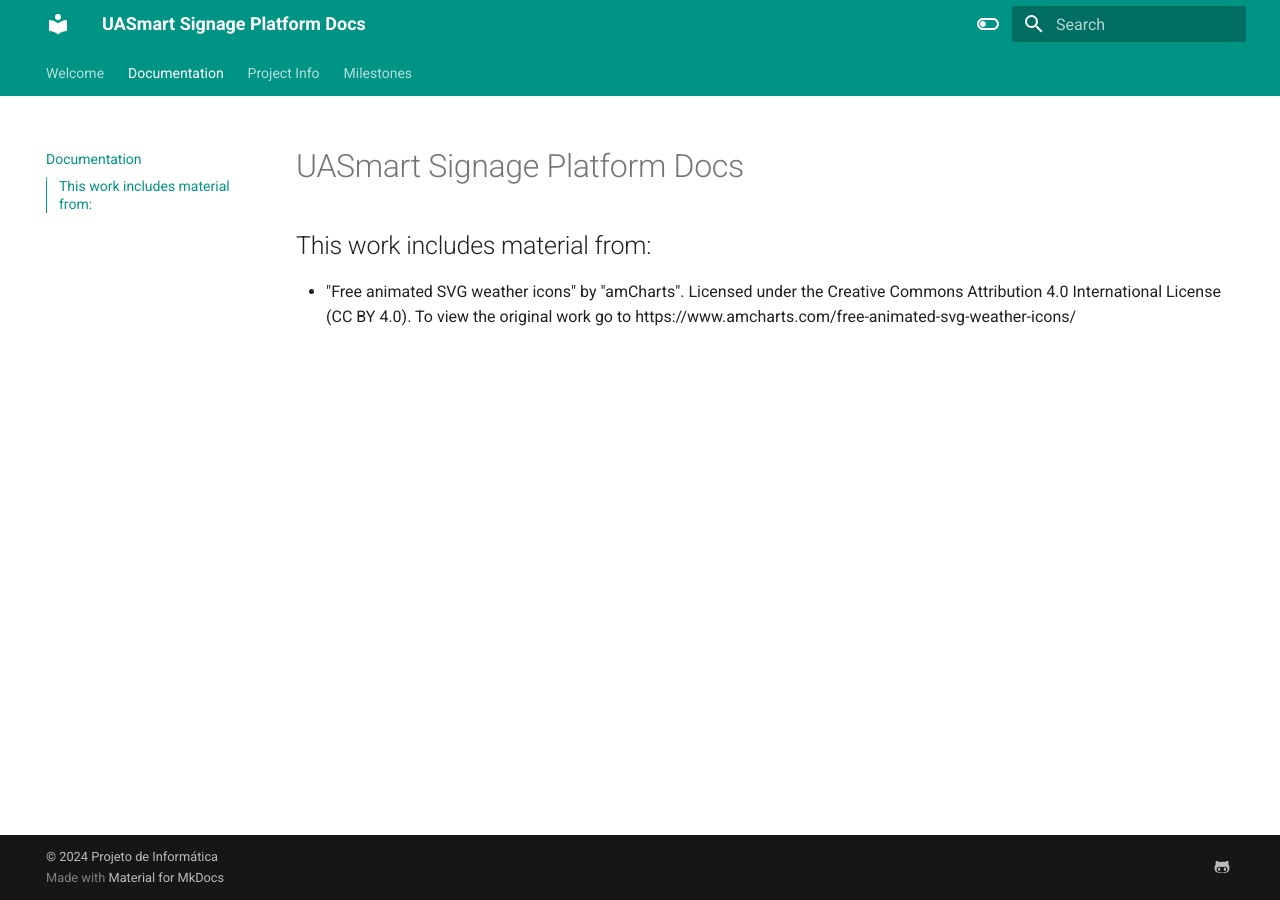
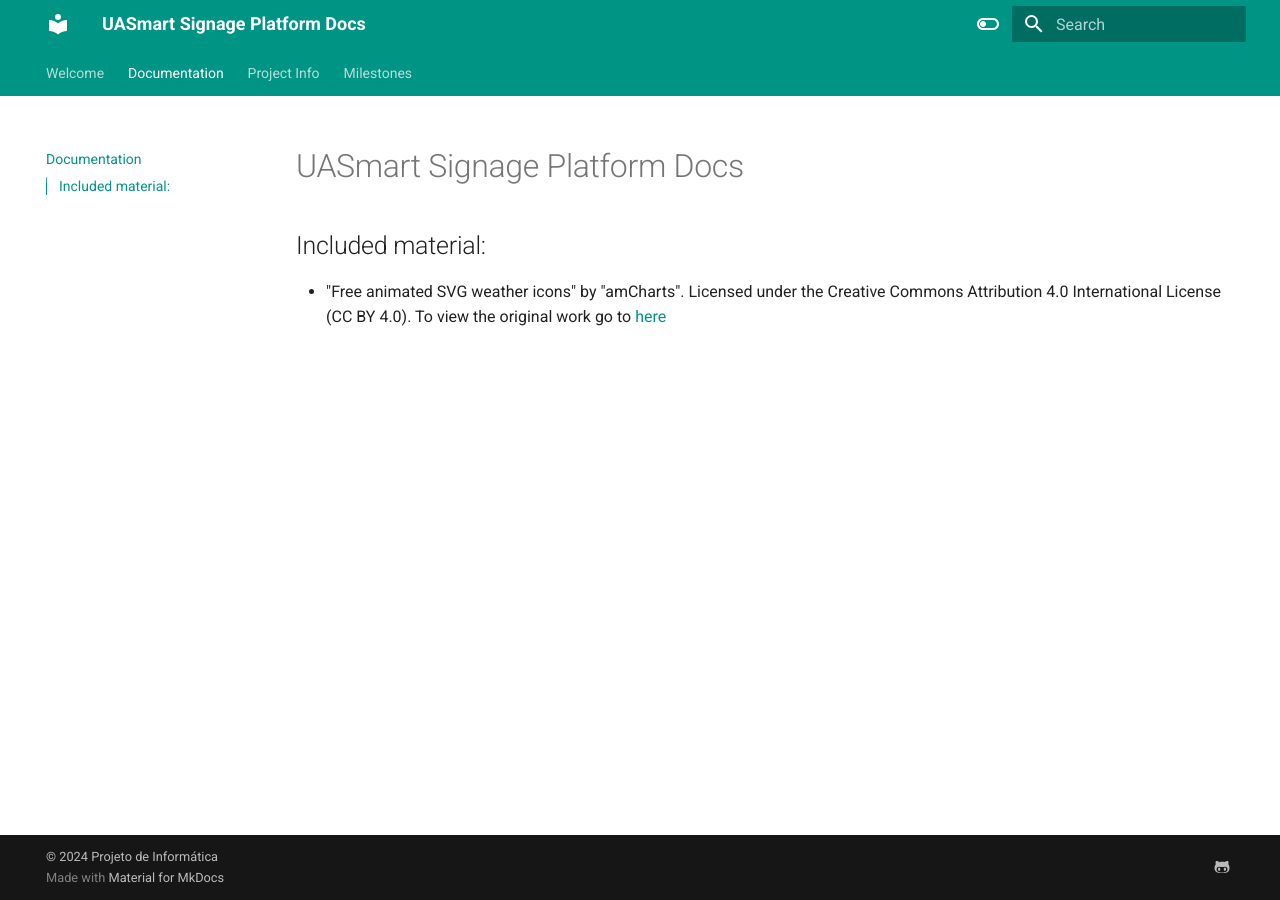
Before and after one commit to UA-Smart-Signage-Platform/Documentation-Website, an MkDocs documentation site: the page built from docs/documentation.md, in a window 1280 px wide. Built offline with MkDocs 1.6.1 and Material for MkDocs 9.7.7, drawn with Linux system fonts in a browser that asks for light colours.

Commit message:
updated link and title

```diff
--- a/docs/documentation.md
+++ b/docs/documentation.md
@@ -1,5 +1,5 @@
 # UASmart Signage Platform Docs
 
-## This work includes material from:
+## Included material:
 
-- "Free animated SVG weather icons" by "amCharts". Licensed under the Creative Commons Attribution 4.0 International License (CC BY 4.0). To view the original work go to https://www.amcharts.com/free-animated-svg-weather-icons/
+- "Free animated SVG weather icons" by "amCharts". Licensed under the Creative Commons Attribution 4.0 International License (CC BY 4.0). To view the original work go to [here](https://www.amcharts.com/free-animated-svg-weather-icons/ "free-animated-svg-weather-icons")
```
